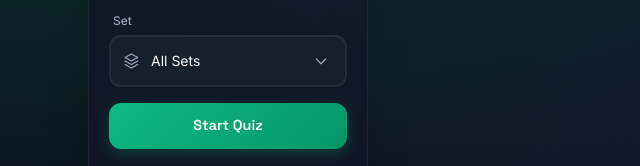
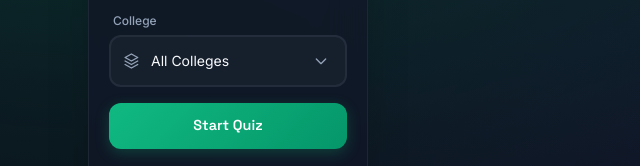
Before and after one commit to cprec-nepal/pharmaCPREC-Nepal, a plain HTML site: page index.html in a window 1280 px wide. Both pictures are taken after a click on the button "Try Demo Mode". Shown: the part 436-602 px from the top of the page, 0-640 px from the left. Drawn offline with nearby package versions, Linux system fonts and the light colour scheme.

Commit message:
Align frontend with Apps Script backend (College filter + rich quiz data)
Now that the backend source is available, the real data contract is clear:

- MCQ sheet col 1 is 'College' (getFilters returns colleges; getMCQs returns
  college per question). The second filter was filtering by a non-existent
  q.level field, so it silently did nothing against live data. Renamed it to
  'College', filter by q.college, relabeled the dropdown, updated demo data
  (level -> college), and made saveScore send the selected college instead of
  the hardcoded 'Web'.
- The backend returns per-question image, explanation, and per-option feedback
  that the frontend dropped. renderQ now renders an optional image, shows
  per-option feedback after answering, and shows the explanation.

Co-authored-by: arena-agent <297053741+arena-agent@users.noreply.github.com>

```diff
--- a/index.html
+++ b/index.html
@@ -297,10 +297,10 @@
              </div>
 
              <div class="space-y-1.5">
-                <label for="filter-level" class="block px-1 text-xs font-medium text-[var(--fg-muted)]">Set</label>
+                <label for="filter-level" class="block px-1 text-xs font-medium text-[var(--fg-muted)]">College</label>
                 <div class="select-wrap">
                    <svg class="select-icon" fill="none" stroke="currentColor" viewBox="0 0 24 24"><path stroke-linecap="round" stroke-linejoin="round" stroke-width="2" d="M12 2l9 5-9 5-9-5 9-5z"/><path stroke-linecap="round" stroke-linejoin="round" stroke-width="2" d="M3 12l9 5 9-5"/><path stroke-linecap="round" stroke-linejoin="round" stroke-width="2" d="M3 17l9 5 9-5"/></svg>
-                   <select id="filter-level" class="input-field text-sm"><option value="">All Sets</option></select>
+                   <select id="filter-level" class="input-field text-sm"><option value="">All Colleges</option></select>
                 </div>
              </div>
 
@@ -479,18 +479,18 @@
         referralCode: 'DEMO123'
       },
       mcqs: [
-        { q: 'Which organ is primarily responsible for drug metabolism?', options: ['Liver','Kidney','Heart','Lungs'], answer: 'A', subject: 'Pharmacy', level: 'Set 1' },
-        { q: 'In a prescription, what does "BID" mean?', options: ['Twice a day','Once a day','As needed','At bedtime'], answer: 'A', subject: 'Pharmacy', level: 'Set 1' },
-        { q: 'Which drug class is most commonly used to lower LDL cholesterol?', options: ['Statins','Beta-blockers','Diuretics','NSAIDs'], answer: 'A', subject: 'Pharmacy', level: 'Set 2' },
-        { q: "A drug's therapeutic index refers to the:", options: ['Ratio of toxic to effective dose','Half-life','Bioavailability','Clearance'], answer: 'A', subject: 'Pharmacy', level: 'Set 2' },
-        { q: 'Which enzyme metabolizes warfarin and is affected by many interactions?', options: ['CYP2C9','CYP3A4','CYP1A2','CYP2D6'], answer: 'A', subject: 'Pharmacy', level: 'Set 3' },
-        { q: 'A normal adult resting heart rate is roughly:', options: ['60–100 bpm','40–60 bpm','100–120 bpm','120–140 bpm'], answer: 'A', subject: 'Nursing', level: 'Set 1' },
-        { q: 'Which vital sign most directly suggests infection?', options: ['Temperature','Weight','Height','Vision'], answer: 'A', subject: 'Nursing', level: 'Set 1' },
-        { q: 'The "5 rights" of medication administration do NOT include:', options: ['Right price','Right patient','Right dose','Right route'], answer: 'A', subject: 'Nursing', level: 'Set 2' },
-        { q: 'Hand hygiene is most effective at preventing:', options: ['Transmission of pathogens','Cancer','Diabetes','Asthma'], answer: 'A', subject: 'Public Health', level: 'Set 1' },
-        { q: 'Which vaccine is routinely given at birth in Nepal?', options: ['BCG','MMR','HPV','Influenza'], answer: 'A', subject: 'Public Health', level: 'Set 2' },
-        { q: 'A BMI of 28 is classified as:', options: ['Overweight','Underweight','Normal','Obese'], answer: 'A', subject: 'Public Health', level: 'Set 2' },
-        { q: 'Which blood cells are primarily responsible for immunity?', options: ['White blood cells','Red blood cells','Platelets','Plasma'], answer: 'A', subject: 'Biology', level: 'Set 1' }
+        { q: 'Which organ is primarily responsible for drug metabolism?', options: ['Liver','Kidney','Heart','Lungs'], answer: 'A', subject: 'Pharmacy', college: 'Set 1' },
+        { q: 'In a prescription, what does "BID" mean?', options: ['Twice a day','Once a day','As needed','At bedtime'], answer: 'A', subject: 'Pharmacy', college: 'Set 1' },
+        { q: 'Which drug class is most commonly used to lower LDL cholesterol?', options: ['Statins','Beta-blockers','Diuretics','NSAIDs'], answer: 'A', subject: 'Pharmacy', college: 'Set 2' },
+        { q: "A drug's therapeutic index refers to the:", options: ['Ratio of toxic to effective dose','Half-life','Bioavailability','Clearance'], answer: 'A', subject: 'Pharmacy', college: 'Set 2' },
+        { q: 'Which enzyme metabolizes warfarin and is affected by many interactions?', options: ['CYP2C9','CYP3A4','CYP1A2','CYP2D6'], answer: 'A', subject: 'Pharmacy', college: 'Set 3' },
+        { q: 'A normal adult resting heart rate is roughly:', options: ['60–100 bpm','40–60 bpm','100–120 bpm','120–140 bpm'], answer: 'A', subject: 'Nursing', college: 'Set 1' },
+        { q: 'Which vital sign most directly suggests infection?', options: ['Temperature','Weight','Height','Vision'], answer: 'A', subject: 'Nursing', college: 'Set 1' },
+        { q: 'The "5 rights" of medication administration do NOT include:', options: ['Right price','Right patient','Right dose','Right route'], answer: 'A', subject: 'Nursing', college: 'Set 2' },
+        { q: 'Hand hygiene is most effective at preventing:', options: ['Transmission of pathogens','Cancer','Diabetes','Asthma'], answer: 'A', subject: 'Public Health', college: 'Set 1' },
+        { q: 'Which vaccine is routinely given at birth in Nepal?', options: ['BCG','MMR','HPV','Influenza'], answer: 'A', subject: 'Public Health', college: 'Set 2' },
+        { q: 'A BMI of 28 is classified as:', options: ['Overweight','Underweight','Normal','Obese'], answer: 'A', subject: 'Public Health', college: 'Set 2' },
+        { q: 'Which blood cells are primarily responsible for immunity?', options: ['White blood cells','Red blood cells','Platelets','Plasma'], answer: 'A', subject: 'Biology', college: 'Set 1' }
       ]
     };
 
@@ -669,7 +669,7 @@
        const fRes = await api({ type: 'getFilters' });
        if(fRes.success) {
           $('filter-faculty').innerHTML = '<option value="">All Faculties</option>' + fRes.subjects.map(s => `<option value="${s}">${s}</option>`).join('');
-          $('filter-level').innerHTML = '<option value="">All Sets</option>' + fRes.colleges.map(c => `<option value="${c}">${c}</option>`).join('');
+          $('filter-level').innerHTML = '<option value="">All Colleges</option>' + fRes.colleges.map(c => `<option value="${c}">${c}</option>`).join('');
        } else {
           populateFilters();
        }
@@ -680,9 +680,9 @@
     // Derive faculty/level filters directly from the loaded questions
     const populateFilters = () => {
        const faculties = [...new Set(state.mcqs.map(q => q.subject).filter(Boolean))].sort();
-       const levels = [...new Set(state.mcqs.map(q => q.level).filter(Boolean))].sort();
+       const levels = [...new Set(state.mcqs.map(q => q.college).filter(Boolean))].sort();
        $('filter-faculty').innerHTML = '<option value="">All Faculties</option>' + faculties.map(s => `<option value="${s}">${s}</option>`).join('');
-       $('filter-level').innerHTML = '<option value="">All Sets</option>' + levels.map(l => `<option value="${l}">${l}</option>`).join('');
+       $('filter-level').innerHTML = '<option value="">All Colleges</option>' + levels.map(l => `<option value="${l}">${l}</option>`).join('');
     };
 
     const updateUI = () => {
@@ -786,9 +786,9 @@
        const f = $('filter-faculty').value;
        const l = $('filter-level').value;
        if(f) list = list.filter(q => q.subject === f);
-       // Only apply the level filter when questions actually carry a `level`
-       // (the live backend may not), so we never break the real flow.
-       if(l && state.mcqs.some(q => q.level)) list = list.filter(q => q.level === l);
+       // Apply the College filter. Real MCQs carry a `college` field (MCQ sheet col 1);
+       // guard so a missing field can never break the flow.
+       if(l && state.mcqs.some(q => q.college)) list = list.filter(q => q.college === l);
        list = shuffle(list).slice(0, 10);
 
        if(!list.length) return toast("No questions found", "error");
@@ -816,16 +816,25 @@
        const ans = state.quiz.answers[state.quiz.index];
        const isAns = ans !== undefined;
 
-       let html = `<h3 class="text-xl font-semibold mb-6">${q.q}</h3><div class="space-y-3">`;
+       let html = `<h3 class="text-xl font-semibold mb-4">${q.q}</h3>`;
+       if(q.image && /^https?:\/\//.test(q.image)) {
+          html += `<img src="${q.image}" alt="Question image" class="mb-4 max-h-64 w-auto rounded-xl border border-[color:var(--card-border)] object-contain" />`;
+       }
+       html += `<div class="space-y-3">`;
        ['A','B','C','D'].forEach(l => {
-          const opt = q.options[['A','B','C','D'].indexOf(l)];
+          const idx = ['A','B','C','D'].indexOf(l);
+          const opt = q.options[idx];
+          const fb = (q.feedback && q.feedback[l]) || '';
           const sel = ans === l;
           const cor = q.answer === l;
           let cls = "option-card";
           if(isAns) { cls += " disabled"; if(cor) cls += " correct"; if(sel && !cor) cls += " wrong"; }
-          html += `<div class="${cls}" data-val="${l}"><div class="option-marker">${l}</div><div>${opt}</div></div>`;
+          html += `<div class="${cls}" data-val="${l}"><div class="option-marker">${l}</div><div class="flex-1 min-w-0"><div>${opt}</div>${isAns && fb ? `<div class="text-xs mt-1 ${cor ? 'text-[var(--success)]' : 'text-[var(--fg-muted)]'}">${fb}</div>` : ''}</div></div>`;
        });
        html += `</div>`;
+       if(isAns && q.explanation) {
+          html += `<div class="mt-4 p-3 rounded-xl bg-[rgba(16,185,129,0.08)] border border-[color:var(--card-border)] text-sm"><span class="font-semibold text-[var(--accent)]">Explanation: </span><span class="text-[var(--fg-muted)]">${q.explanation}</span></div>`;
+       }
 
        $('quiz-area').innerHTML = html;
        if(!isAns) {
@@ -859,7 +868,7 @@
        const score = state.quiz.score;
        const percent = Math.round((score/total)*100);
        if(!state.demo) {
-          await api({ type: 'saveScore', email: state.email, subject: $('filter-faculty').value || 'General', college: 'Web', score, total, percentage: percent });
+          await api({ type: 'saveScore', email: state.email, subject: $('filter-faculty').value || 'General', college: $('filter-level').value || 'General', score, total, percentage: percent });
        }
        $('res-score').innerText = `${score}/${total} (${percent}%)`;
        showStep('step-results');
```
